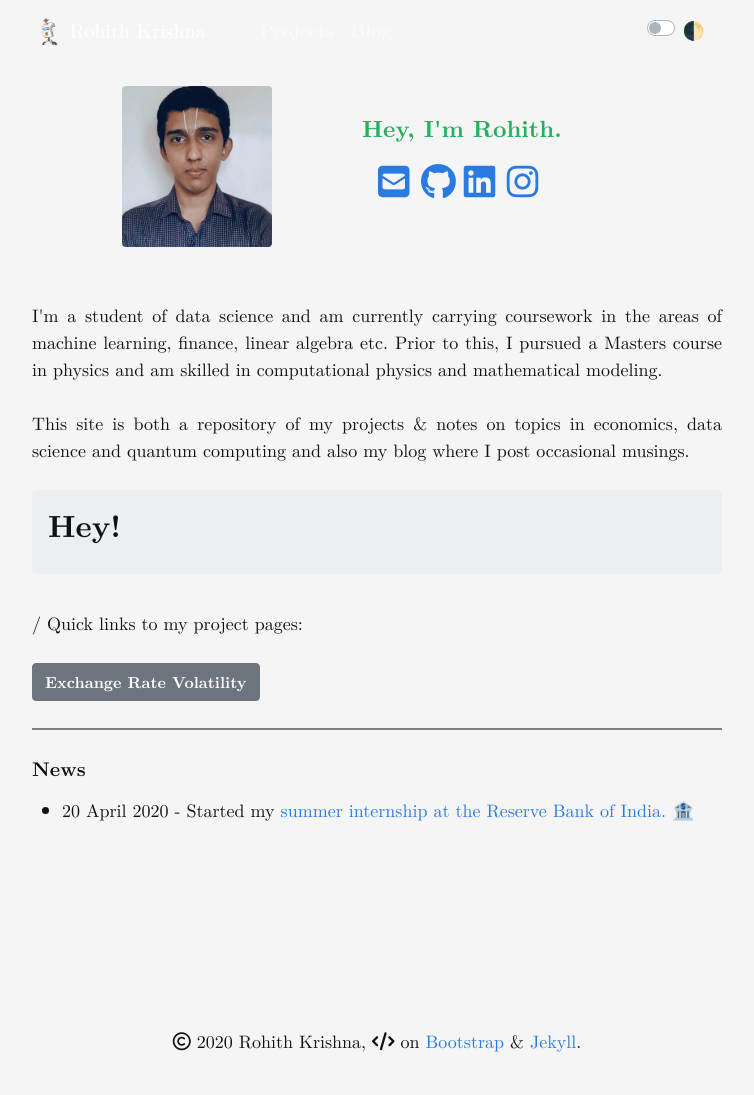
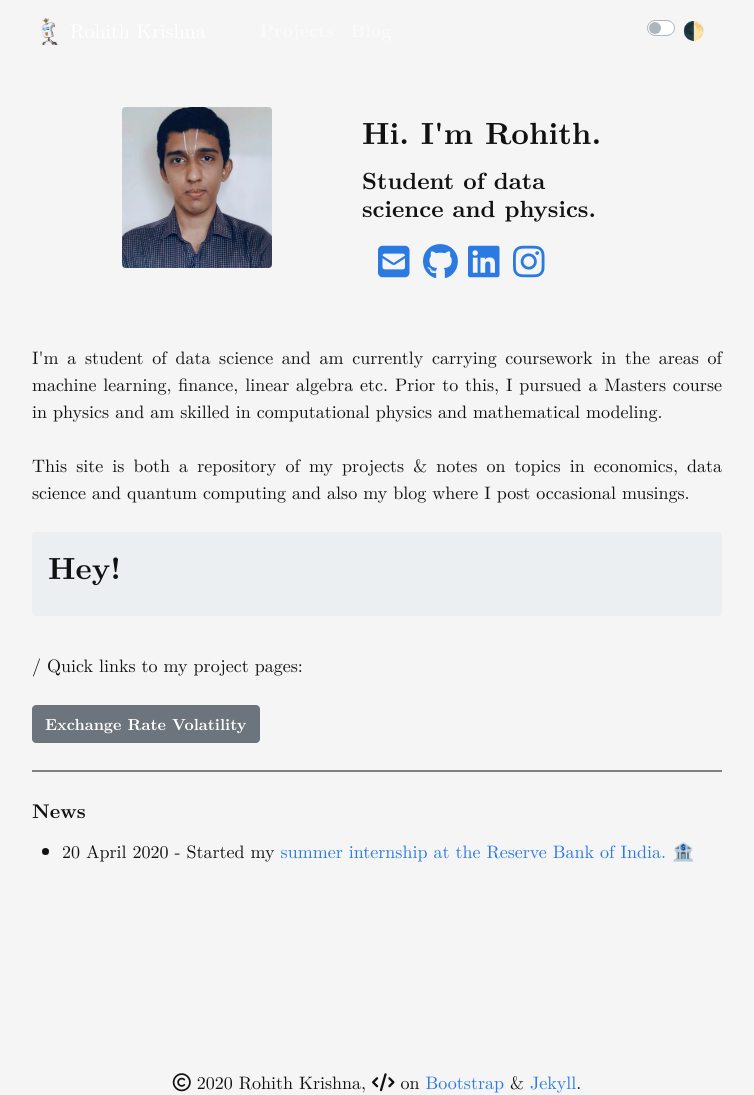
Before and after one commit to rohithmay/rohithmay.github.io, a Jekyll site: the page built from index.md, in a window 1280 px wide. Shown: the whole page, without its empty margins (263-1017 px from the left). Built offline with Jekyll 4.4.1, drawn with Linux system fonts in a browser that asks for light colours; nearby versions of some CDN libraries; a style sheet for code colours, icons or effects is not loaded; before the commit the page ends 1054 px from its top, so only the background shows below that.

Commit message:
Update index.md

```diff
--- a/index.md
+++ b/index.md
@@ -22,7 +22,8 @@ title: Rohith Krishna
                         <br/>
 
 
-                          <h2> <span style="color:#27AE60"> Hey, I'm Rohith. </span></h2>
+                          <h1> <span style="color:##B0BEC5"> Hi. I'm Rohith. </span></h1>
+                          <h2> Student of data science and physics.</h2>
 
                             <!-- Graduate Student <br/>
                             PGDM in Business Analytics <br/>
```
